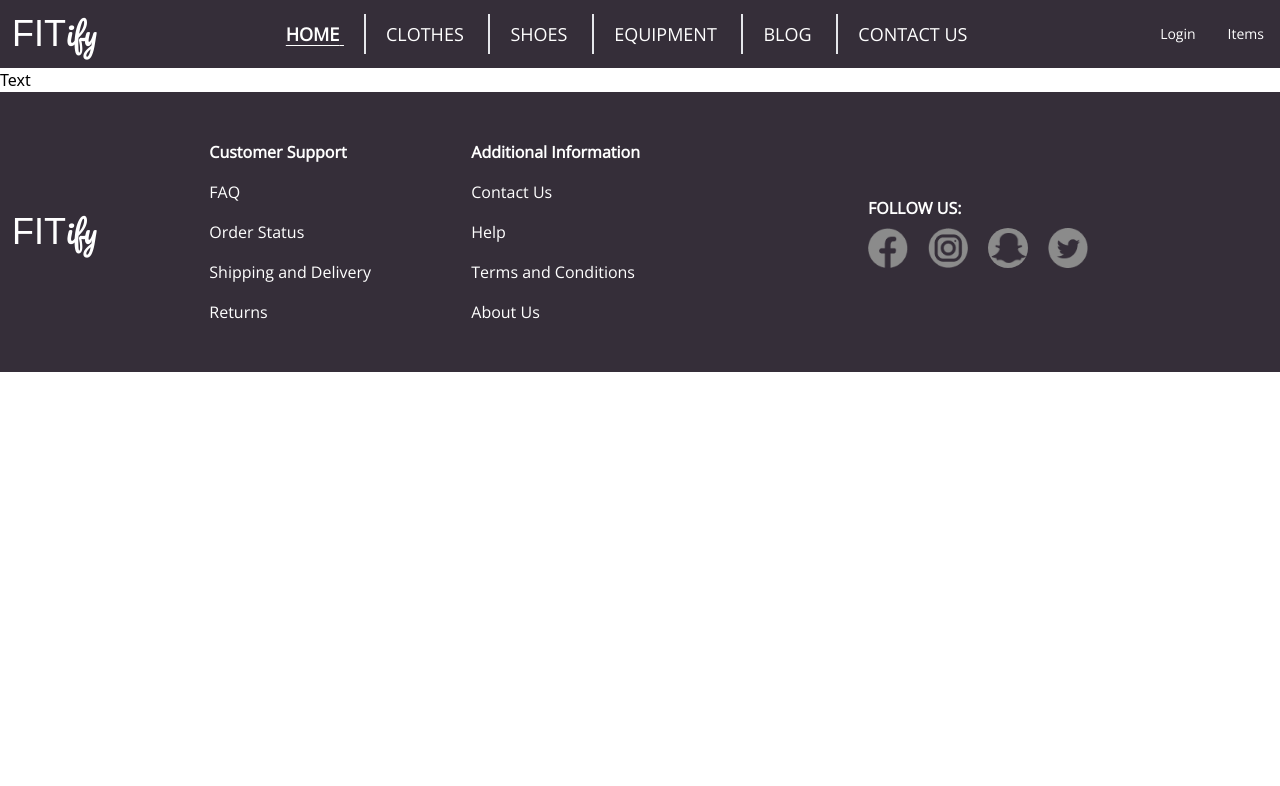
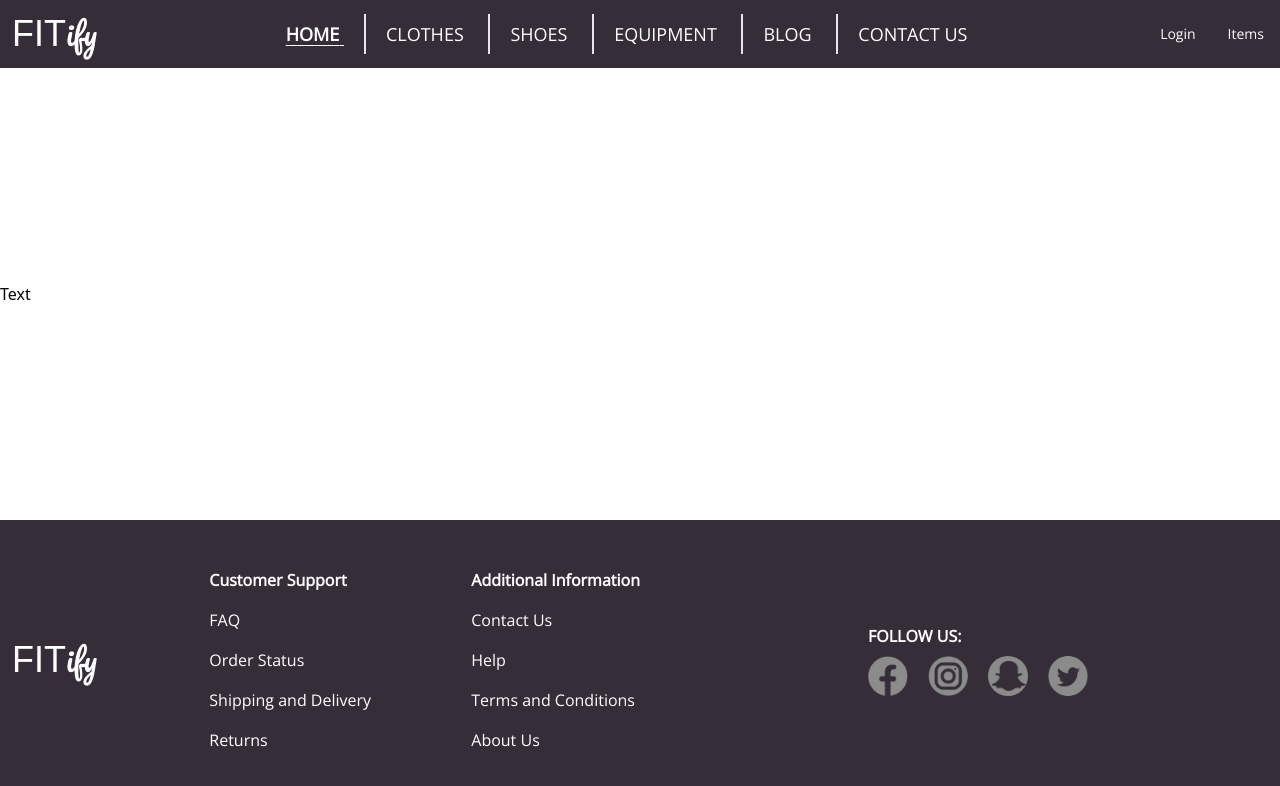
Before and after one commit to ikozul00/Fitify-web-app, a Next.js app in the folder fitify-web-app/: page / in a window 1280 px wide. Shown: the top 786 px of the page. Built offline with nearby package versions, Linux system fonts and the light colour scheme; a web font is replaced by a local one.

Commit message:
Added flex layout to whole page

```diff
--- a/fitify-web-app/modules/layout.js
+++ b/fitify-web-app/modules/layout.js
@@ -4,9 +4,11 @@ import Header from './header/header'
 const Layout = ({ children}) => {
     return (
         <>
+            <div className='flex flex-col justify-between h-screen'>
             <Header/>
             {children}
             <Footer/>
+            </div>
         </>
     );
 };
```
